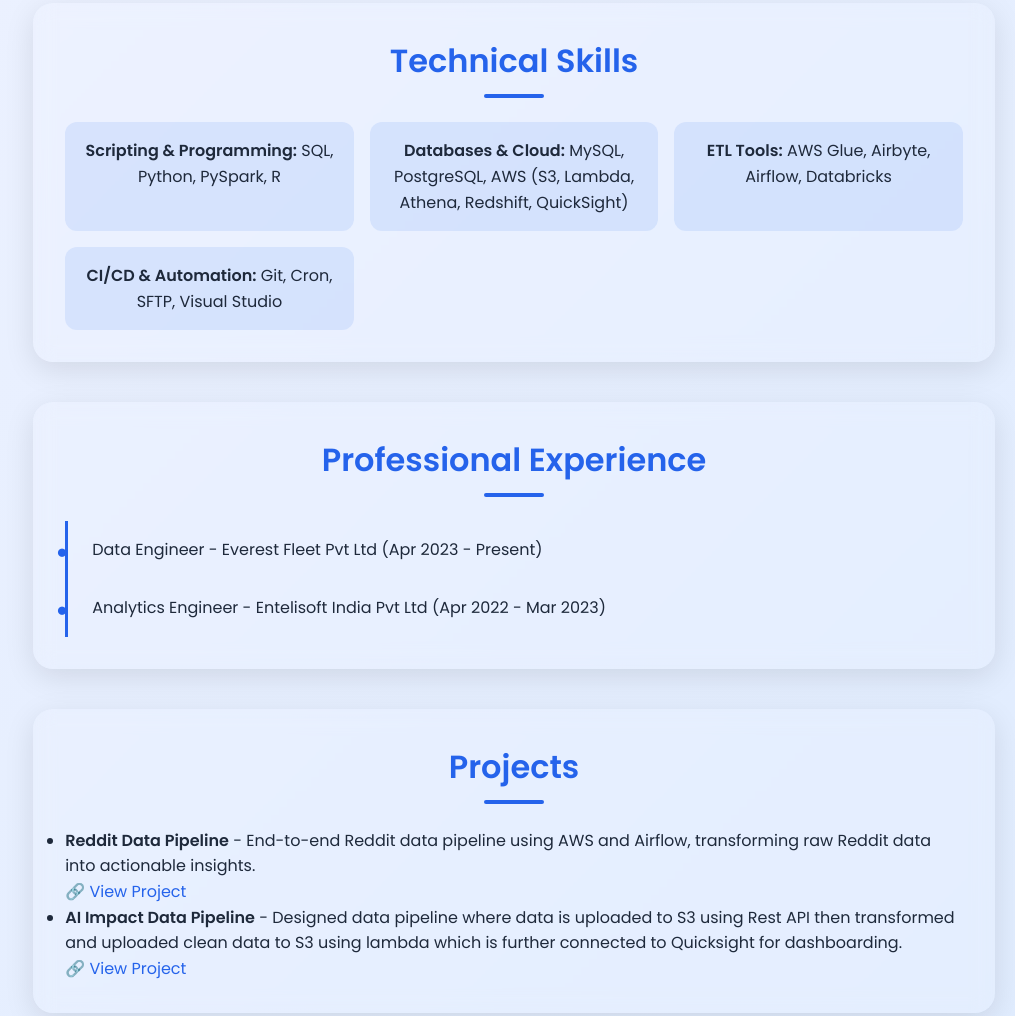
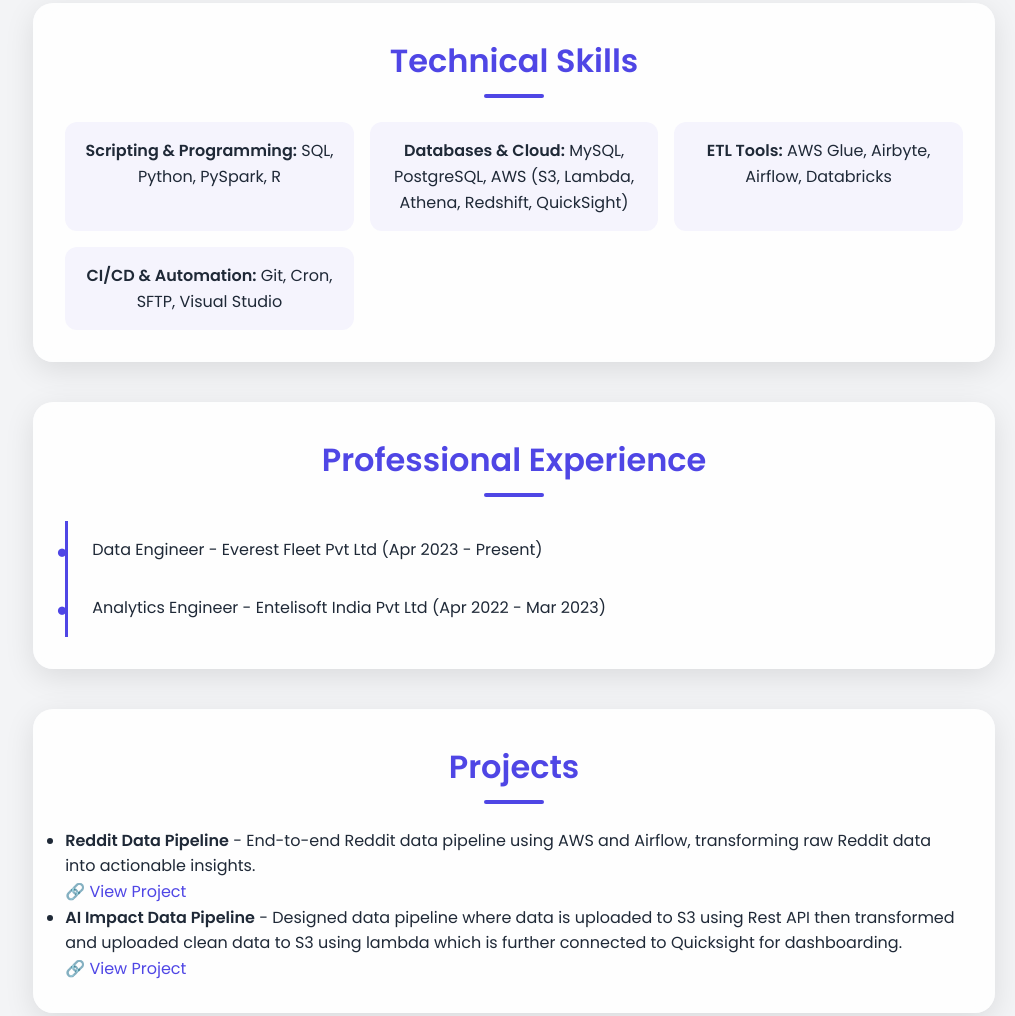
Before and after one commit to Neha-22-data/personal-profile, a plain HTML site: page Index.html in a window 1280 px wide. Shown: the part 461-1477 px from the top of the page, without its empty margins (126-1141 px from the left). Drawn offline with Linux system fonts and the light colour scheme.

Commit message:
Update personal profile website

```diff
--- a/styles.css
+++ b/styles.css
@@ -7,8 +7,8 @@
 
 body {
   font-family: 'Poppins', sans-serif;
-  background: linear-gradient(135deg, #eef2ff, #dbeafe);
-  color: #1e293b;
+  background: #f3f4f6; /* Light gray background */
+  color: #1f2937; /* Dark professional text */
   line-height: 1.6;
   overflow-x: hidden;
 }
@@ -18,8 +18,8 @@ header {
   position: relative;
   text-align: center;
   padding: 6rem 1rem 4rem;
-  background: linear-gradient(135deg, #2563eb, #1e3a8a);
-  color: #fff;
+  background: linear-gradient(135deg, #1f2937, #4f46e5); /* Professional gradient */
+  color: #ffffff;
   overflow: hidden;
 }
 
@@ -59,7 +59,7 @@ main {
 
 /* Cards for sections */
 .card {
-  background: rgba(255, 255, 255, 0.1);
+  background: rgba(255, 255, 255, 0.85); /* Slightly translucent white */
   backdrop-filter: blur(10px);
   border-radius: 20px;
   padding: 2rem;
@@ -72,7 +72,7 @@ main {
 
 .card:hover {
   transform: translateY(-8px) scale(1.02);
-  box-shadow: 0 12px 40px rgba(0,0,0,0.2);
+  box-shadow: 0 12px 40px rgba(0,0,0,0.15);
 }
 
 /* Fade-in animation when visible */
@@ -84,7 +84,7 @@ main {
 
 /* Headings */
 h2 {
-  color: #2563eb;
+  color: #4f46e5; /* Indigo accent */
   font-size: 2rem;
   margin-bottom: 1.5rem;
   text-align: center;
@@ -94,7 +94,7 @@ h2::after {
   content: "";
   width: 60px;
   height: 4px;
-  background: #2563eb;
+  background: #4f46e5;
   display: block;
   margin: 0.5rem auto 0;
   border-radius: 3px;
@@ -107,14 +107,14 @@ h2::after {
   gap: 1rem;
 }
 .skills-grid div {
-  background: rgba(37,99,235,0.1);
+  background: rgba(79,70,229,0.05); /* Indigo translucent */
   border-radius: 12px;
   padding: 1rem;
   text-align: center;
   transition: transform 0.3s, background 0.3s;
 }
 .skills-grid div:hover {
-  background: rgba(37,99,235,0.25);
+  background: rgba(79,70,229,0.15);
   transform: scale(1.05);
 }
 
@@ -122,7 +122,7 @@ h2::after {
 .timeline {
   list-style: none;
   padding-left: 0;
-  border-left: 3px solid #2563eb;
+  border-left: 3px solid #4f46e5;
 }
 .timeline li {
   padding: 1rem 0 1rem 1.5rem;
@@ -132,19 +132,19 @@ h2::after {
   content: "●";
   position: absolute;
   left: -12px;
-  color: #2563eb;
+  color: #4f46e5;
   font-size: 1.2rem;
 }
 
 /* Links */
 a {
-  color: #2563eb;
+  color: #4f46e5;
   text-decoration: none;
   font-weight: 500;
   transition: all 0.3s ease;
 }
 a:hover {
-  color: #1e3a8a;
+  color: #1f2937;
   text-decoration: underline;
   transform: scale(1.05);
 }
@@ -154,7 +154,7 @@ footer {
   text-align: center;
   padding: 2rem;
   margin-top: 3rem;
-  background: linear-gradient(135deg, #1e3a8a, #2563eb);
+  background: linear-gradient(135deg, #1f2937, #4f46e5);
   color: white;
   border-top-left-radius: 16px;
   border-top-right-radius: 16px;
```
